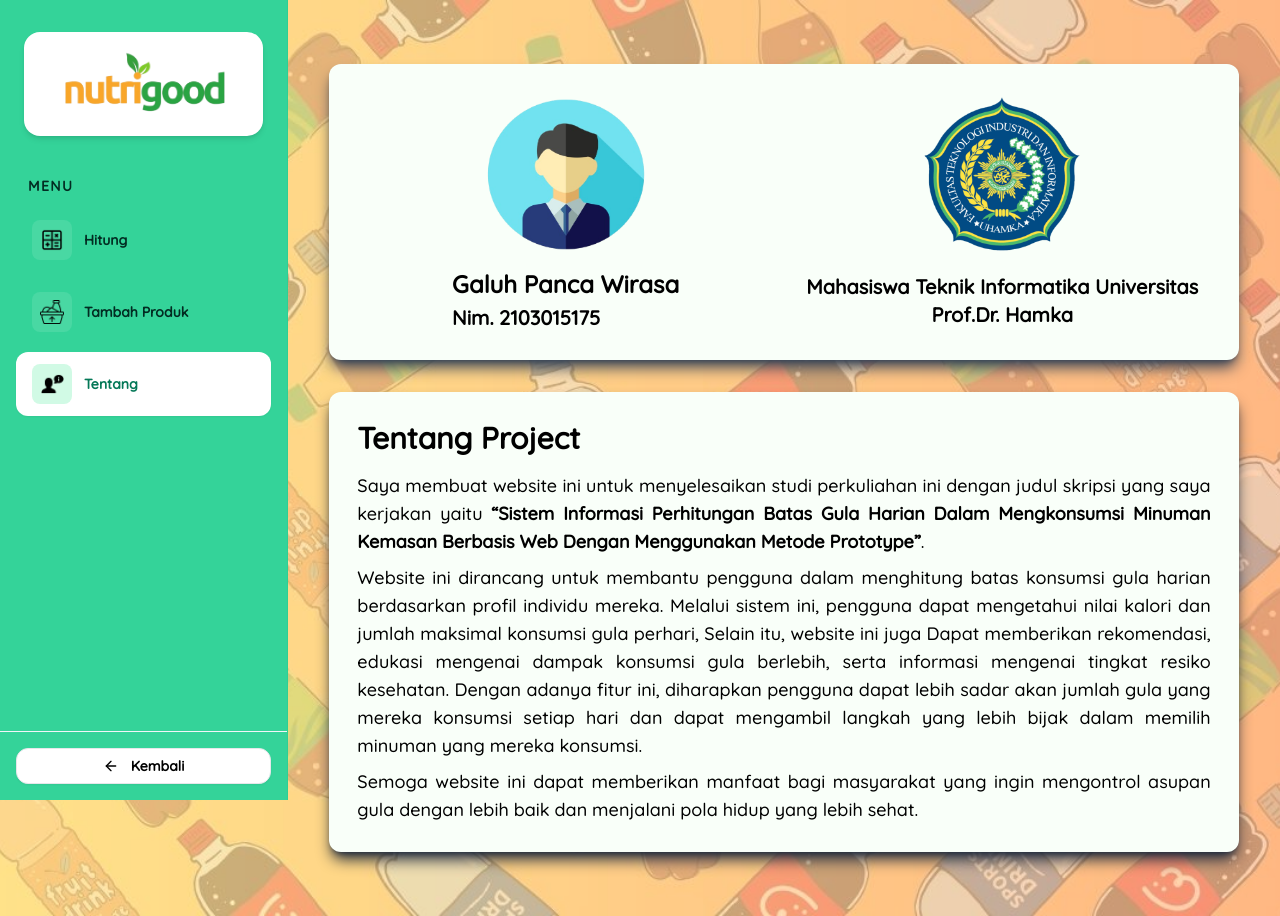
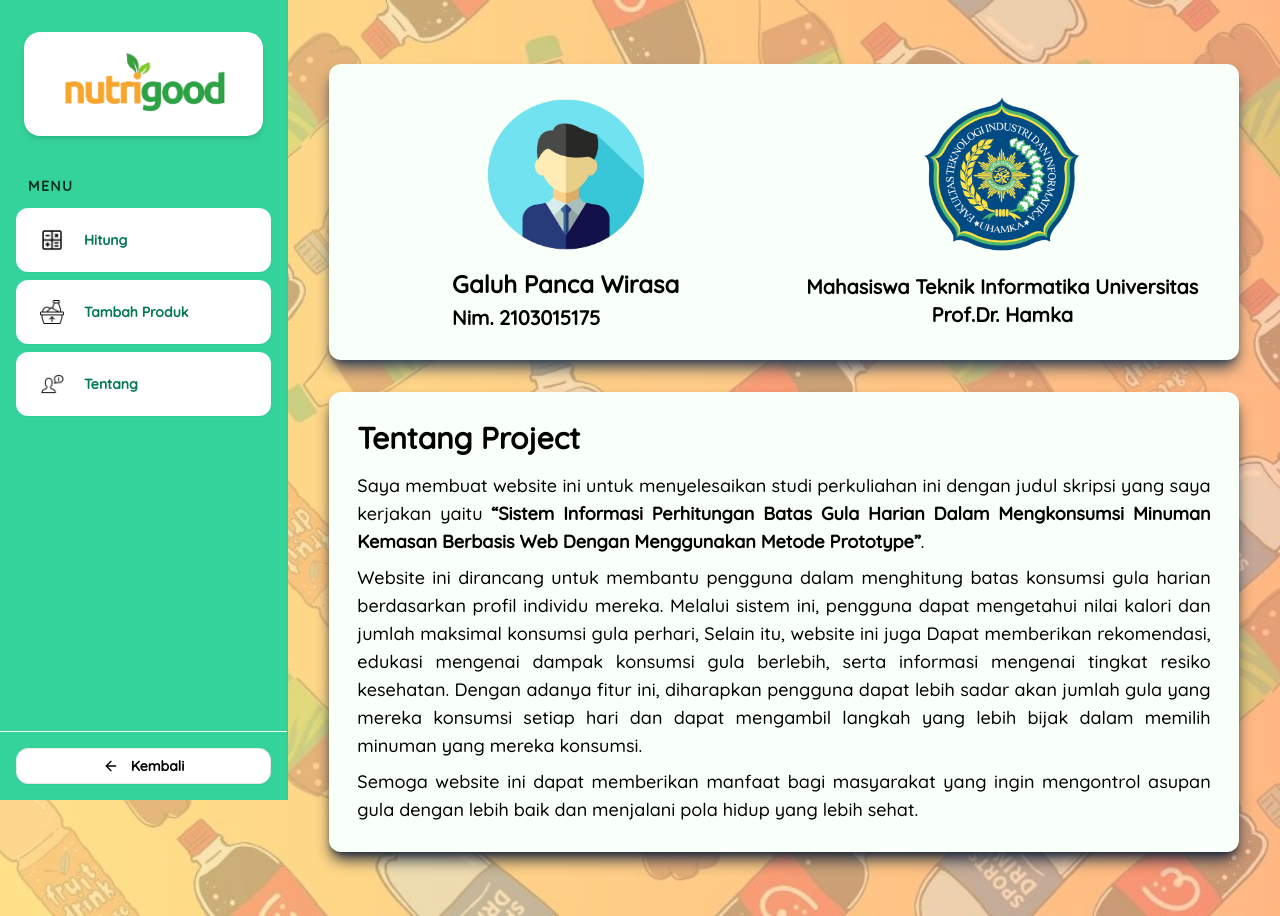
Before and after one commit to GaluhPncWirs/consumption-limit-for-packaged-beverages, a Next.js app: page /mainContent/about in a window 1280 px wide. Built offline with nearby package versions, Linux system fonts and the light colour scheme; no server answers.

Commit message:
refactor(menghapus state yang tidak diperlukan): :recycle:

```diff
--- a/src/app/api/tokenJWT/decodeTokenJWT/route.ts
+++ b/src/app/api/tokenJWT/decodeTokenJWT/route.ts
@@ -2,7 +2,7 @@ import { NextRequest, NextResponse } from "next/server";
 import { jwtDecode } from "jwt-decode";
 
 export async function GET(req: NextRequest) {
-  const tokenJWTFromCokies: any = req.cookies.get("resultCalculate")?.value;
+  const tokenJWTFromCokies = req.cookies.get("resultCalculate")?.value;
   if (!tokenJWTFromCokies) {
     return NextResponse.json({
       status: false,
@@ -10,7 +10,7 @@ export async function GET(req: NextRequest) {
     });
   }
   try {
-    const resultDecodeJWT: any = jwtDecode(tokenJWTFromCokies);
+    const resultDecodeJWT = jwtDecode(tokenJWTFromCokies);
     return NextResponse.json({
       status: true,
       message: "Berhasil Decode Token",
--- a/src/app/api/tokenJWT/resultCalories/route.ts
+++ b/src/app/api/tokenJWT/resultCalories/route.ts
@@ -26,13 +26,6 @@ export async function POST(req: NextRequest) {
       path: "/",
     });
 
-    response.cookies.set("calculationSuccess", "true", {
-      httpOnly: true,
-      secure: true,
-      sameSite: "strict",
-      path: "/",
-    });
-
     return response;
   }
 
--- a/src/app/layout.tsx
+++ b/src/app/layout.tsx
@@ -40,7 +40,7 @@ export default function RootLayout({
 
           {/* Content */}
           <div className="relative z-10">{children}</div>
-          <Toaster />
+          <Toaster richColors />
         </main>
       </body>
     </html>
--- a/src/components/button/content.js
+++ b/src/components/button/content.js
@@ -13,14 +13,13 @@ import {
 } from "../ui/dialog";
 import { Button } from "../ui/button";
 import { ArrowLeft } from "lucide-react";
-import { useLocationPage } from "@/store/usePathname/state";
 import { useDeleteToken } from "@/store/useDeleteToken/state";
 import { useEffect } from "react";
 import { useShallow } from "zustand/shallow";
 
 export default function ButtonBack() {
   const { push } = useRouter();
-  const curentLocation = useLocationPage((state) => state.curentLocationPage);
+  // const curentLocation = useLocationPage((state) => state.curentLocationPage);
   const { setDeleteToken, isDeleteToken } = useDeleteToken(
     useShallow((state) => ({
       setDeleteToken: state.setDeleteToken,
@@ -39,7 +38,7 @@ export default function ButtonBack() {
 
   return (
     <>
-      {curentLocation === "/mainContent/addProduct" ||
+      {/* {curentLocation === "/mainContent/addProduct" ||
       curentLocation === "/mainContent/about" ? (
         <Button
           variant="outline"
@@ -79,7 +78,38 @@ export default function ButtonBack() {
             </DialogFooter>
           </DialogContent>
         </Dialog>
-      )}
+      )} */}
+
+      <Dialog>
+        <DialogTrigger asChild>
+          <Button
+            variant="outline"
+            className="flex w-full items-center gap-3 rounded-xl px-4 py-3 text-sm font-semibold transition-colors hover:bg-white/20"
+          >
+            <ArrowLeft className="size-6" />
+            <span>Kembali</span>
+          </Button>
+        </DialogTrigger>
+        <DialogContent>
+          <DialogHeader>
+            <DialogTitle>Konfirmasi Keluar</DialogTitle>
+            <DialogDescription>
+              Apakah kamu ingin kembali ke halaman awal ?
+            </DialogDescription>
+          </DialogHeader>
+          <DialogFooter>
+            <DialogClose asChild>
+              <Button variant="outline">Batal</Button>
+            </DialogClose>
+            <Button
+              onClick={() => setDeleteToken(true)}
+              className="bg-[#54C392] hover:bg-green-500 text-black"
+            >
+              Oke
+            </Button>
+          </DialogFooter>
+        </DialogContent>
+      </Dialog>
     </>
   );
 }
--- a/src/components/pathSidebar/content.js
+++ b/src/components/pathSidebar/content.js
@@ -1,10 +1,8 @@
 import Link from "next/link";
 import Image from "next/image";
-import { useLocationPage } from "@/store/usePathname/state";
 import ButtonBack from "../button/content";
 
 export default function PathNavbar() {
-  const curentLocation = useLocationPage((state) => state.curentLocationPage);
   return (
     <>
       {/* Logo */}
@@ -31,26 +29,14 @@ export default function PathNavbar() {
           {/* Hitung */}
           <Link
             href="/mainContent/calculateBeverage"
-            className={`group flex items-center gap-3 rounded-xl px-4 py-3 transition-all duration-200 ${
-              curentLocation === "/mainContent/calculateBeverage"
-                ? "bg-white text-emerald-700 shadow-sm"
-                : "text-emerald-950 hover:bg-white/20"
-            }`}
+            className={`group flex items-center gap-3 rounded-xl px-4 py-3 transition-all duration-200 bg-white text-emerald-700 shadow-sm`}
           >
             <div
-              className={`flex size-10 shrink-0 items-center justify-center rounded-lg transition-colors ${
-                curentLocation === "/mainContent/calculateBeverage"
-                  ? "bg-emerald-100"
-                  : "bg-white/10 group-hover:bg-white/20"
-              }`}
+              className={`flex size-10 shrink-0 items-center justify-center rounded-lg transition-color`}
             >
               <Image
-                src={`/images/global/${
-                  curentLocation === "/mainContent/calculateBeverage"
-                    ? "calculate-full"
-                    : "calculate"
-                }.png`}
-                alt=""
+                src={`/images/global/calculate.png`}
+                alt="Calculate"
                 width={200}
                 height={200}
                 className="size-6"
@@ -64,26 +50,14 @@ export default function PathNavbar() {
           {/* Tambah Produk */}
           <Link
             href="/mainContent/addProduct"
-            className={`group flex items-center gap-3 rounded-xl px-4 py-3 transition-all duration-200 ${
-              curentLocation === "/mainContent/addProduct"
-                ? "bg-white text-emerald-700 shadow-sm"
-                : "text-emerald-950 hover:bg-white/20"
-            }`}
+            className={`group flex items-center gap-3 rounded-xl px-4 py-3 transition-all duration-200 bg-white text-emerald-700 shadow-sm`}
           >
             <div
-              className={`flex size-10 shrink-0 items-center justify-center rounded-lg transition-colors ${
-                curentLocation === "/mainContent/addProduct"
-                  ? "bg-emerald-100"
-                  : "bg-white/10 group-hover:bg-white/20"
-              }`}
+              className={`flex size-10 shrink-0 items-center justify-center rounded-lg transition-colors `}
             >
               <Image
-                src={`/images/global/${
-                  curentLocation === "/mainContent/addProduct"
-                    ? "addProduct-full"
-                    : "addProduct"
-                }.png`}
-                alt=""
+                src={`/images/global/addProduct.png`}
+                alt="Add Product"
                 width={200}
                 height={200}
                 className="size-6"
@@ -97,25 +71,13 @@ export default function PathNavbar() {
           {/* Tentang */}
           <Link
             href="/mainContent/about"
-            className={`group flex items-center gap-3 rounded-xl px-4 py-3 transition-all duration-200 ${
-              curentLocation === "/mainContent/about"
-                ? "bg-white text-emerald-700 shadow-sm"
-                : "text-emerald-950 hover:bg-white/20"
-            }`}
+            className={`group flex items-center gap-3 rounded-xl px-4 py-3 transition-all duration-200 bg-white text-emerald-700 shadow-sm`}
           >
             <div
-              className={`flex size-10 shrink-0 items-center justify-center rounded-lg transition-colors ${
-                curentLocation === "/mainContent/about"
-                  ? "bg-emerald-100"
-                  : "bg-white/10 group-hover:bg-white/20"
-              }`}
+              className={`flex size-10 shrink-0 items-center justify-center rounded-lg transition-colors`}
             >
               <Image
-                src={`/images/global/${
-                  curentLocation === "/mainContent/about"
-                    ? "aboutMe-full"
-                    : "aboutMe"
-                }.png`}
+                src={`/images/global/aboutMe.png`}
                 alt=""
                 width={200}
                 height={200}
--- a/src/layout/mainSystem/content.js
+++ b/src/layout/mainSystem/content.js
@@ -1,4 +1,3 @@
-import { useLocationPage } from "@/store/usePathname/state";
 import HamburgerMenu from "@/components/hamburgerMenu/hamburgerMenu";
 import PathNavbar from "@/components/pathSidebar/content";
 import { useEffect } from "react";
@@ -10,7 +9,6 @@ import { useDeleteToken } from "@/store/useDeleteToken/state";
 import { useShallow } from "zustand/shallow";
 
 export default function MainContentLayout({ children, path }) {
-  const currentPathname = useLocationPage((func) => func.setCurrrentLocation);
   const { loadingSession, statusToken } = useGetVerifyToken();
   const { push } = useRouter();
 
@@ -33,9 +31,6 @@ export default function MainContentLayout({ children, path }) {
     }
   }, [setDeleteToken, statusToken, isDeleteToken, push]);
 
-  useEffect(() => {
-    currentPathname(path);
-  }, [path, currentPathname]);
   return (
     <div className="relative flex min-h-screen">
       <aside className="hidden md:block md:w-64 xl:w-72">
--- a/src/proxy.ts
+++ b/src/proxy.ts
@@ -2,25 +2,30 @@ import { NextRequest, NextResponse } from "next/server";
 
 export function proxy(request: NextRequest) {
   const { pathname } = request.nextUrl;
-  const filledForm = request.cookies.get("formFilledSuccess")?.value === "true";
+  const resultCalculate = request.cookies.get("resultCalculate")?.value;
 
+  // =========================
+  // Admin
+  // =========================
   if (pathname.startsWith("/admin")) {
     if (pathname === "/admin/login") {
       return NextResponse.next();
     }
+
     const isLoginAdmin = request.cookies.get("isLogin")?.value === "true";
+
     if (!isLoginAdmin) {
       return NextResponse.redirect(new URL("/admin/login", request.url));
     }
+
     return NextResponse.next();
   }
 
-  if (!filledForm && pathname !== "/") {
+  // =========================
+  // Main Content
+  // =========================
+  if (pathname.startsWith("/mainContent") && !resultCalculate) {
     return NextResponse.redirect(new URL("/", request.url));
-  }
-
-  if (filledForm && pathname === "/") {
-    return NextResponse.redirect(new URL("/mainContent", request.url));
   }
 
   return NextResponse.next();
--- a/src/store/usePathname/state.ts
+++ /dev/null
@@ -1,7 +0,0 @@
-import { create } from "zustand";
-
-export const useLocationPage = create((set) => ({
-  curentLocationPage: "",
-
-  setCurrrentLocation: (path: string) => set({ curentLocationPage: path }),
-}));
```
Also changed, not shown: src/app/(pages)/mainContent/calculateBeverage/page.tsx (+10 -10 lines).
